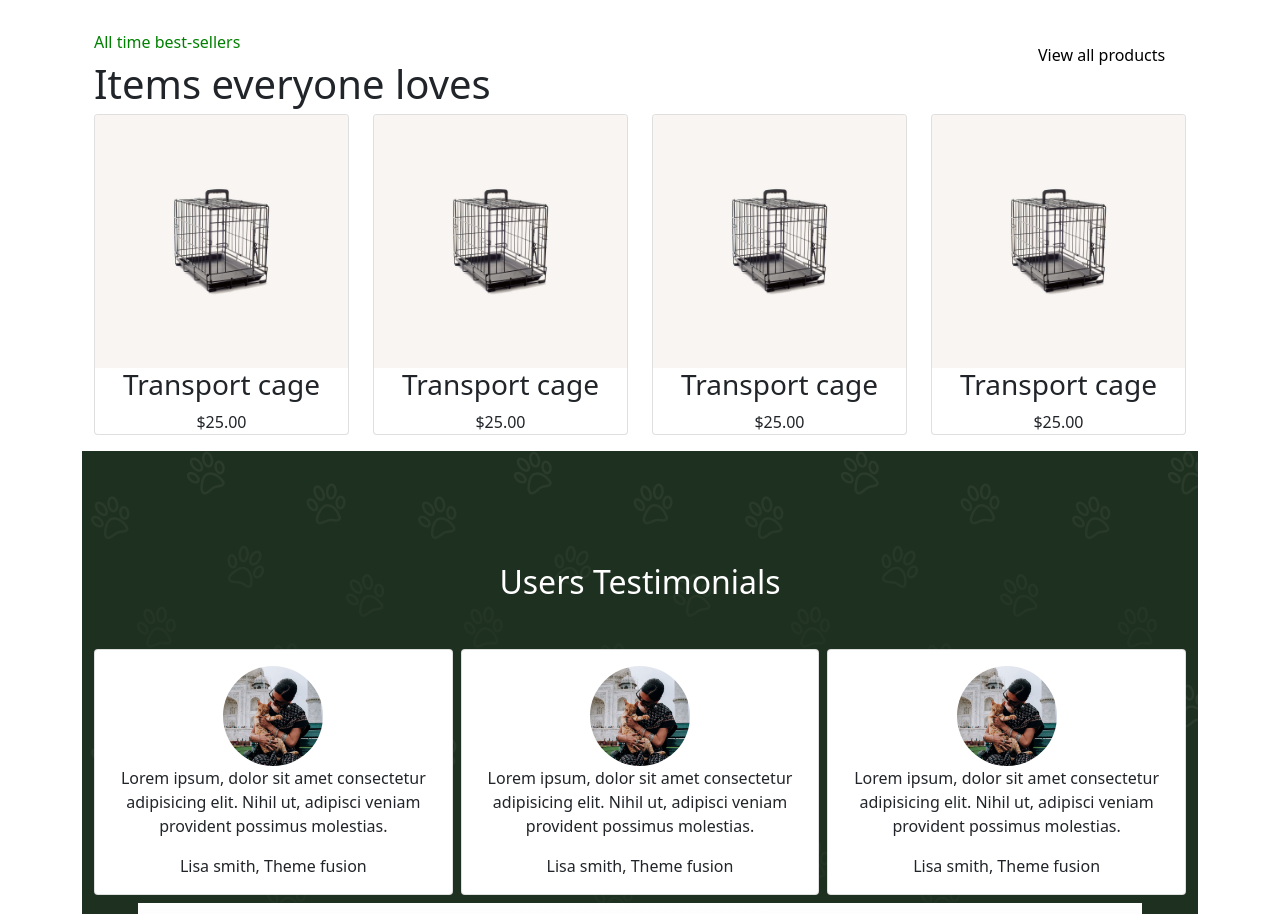
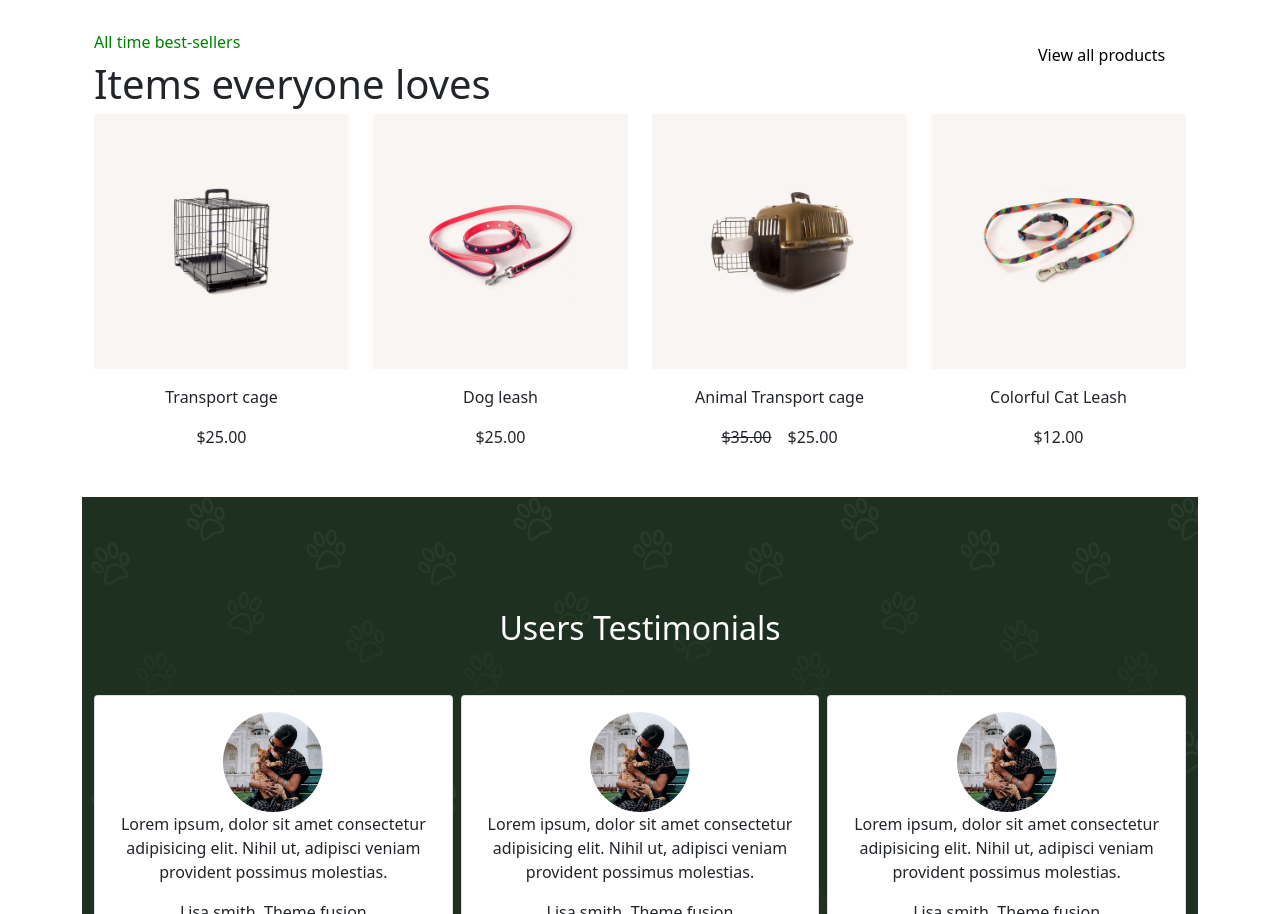
Before and after one commit to erkrabbo/proj-html-vuejs, a Vue app: page / in a window 1280 px wide. Shown: the part 2523-3437 px from the top of the page. Built offline with nearby package versions, Linux system fonts and the light colour scheme; a web font is replaced by a local one.

Commit message:
best sellers dinamici

```diff
--- a/src/components/PetBestSellers.vue
+++ b/src/components/PetBestSellers.vue
@@ -11,7 +11,31 @@
         </div>
       </div>
       <div class="row row-cols-1 row-cols-md-2 row-cols-lg-4">
-        <div class="col">
+        <div v-for="(item, index) in dataBestSellers" :key="index" class="col">
+          <div class="card h-100 border-0">
+            <img :src="require('../assets/img/' + item.img)" :alt="item.name" class="card-img-top">
+            <div class="card-body">
+              <div class="card-text">
+                <p>{{ item.name }}</p>
+                <p v-if="item.sale">
+                  <span class="discount-price">{{item.price}}</span>
+                  <span>{{ item.discountPrice }}</span>
+                </p>
+                <span v-else >{{ item.price }}</span>
+              </div>
+            </div>
+          </div>
+        </div>
+        <!-- <div class="col">
+          <div class="card">
+            <img :src="require('../assets/img/product-21.jpg')" alt="" class="card-img-top">
+            <div class="card-text">
+              <h3>Transport cage</h3>
+              <span>$25.00</span>
+            </div>
+          </div>
+        </div> -->
+        <!-- <div class="col">
           <div class="card">
             <img :src="require('../assets/img/product-21.jpg')" alt="" class="card-img-top">
             <div class="card-text">
@@ -28,25 +52,7 @@
               <span>$25.00</span>
             </div>
           </div>
-        </div>
-        <div class="col">
-          <div class="card">
-            <img :src="require('../assets/img/product-21.jpg')" alt="" class="card-img-top">
-            <div class="card-text">
-              <h3>Transport cage</h3>
-              <span>$25.00</span>
-            </div>
-          </div>
-        </div>
-        <div class="col">
-          <div class="card">
-            <img :src="require('../assets/img/product-21.jpg')" alt="" class="card-img-top">
-            <div class="card-text">
-              <h3>Transport cage</h3>
-              <span>$25.00</span>
-            </div>
-          </div>
-        </div>
+        </div> -->
       </div>
     </div>
   </section>
@@ -56,7 +62,10 @@
 import PetButton from './PetButton.vue'
 export default {
   components: { PetButton },
-  name: 'PetBestSellers'
+  name: 'PetBestSellers',
+  props: {
+    dataBestSellers: Array
+  }
 }
 </script>
 
@@ -64,4 +73,8 @@ export default {
   .green{
     color: green;
   }
+  .discount-price{
+    text-decoration: line-through;
+    margin-right: 1em;
+  }
 </style>
--- a/src/components/PetShopPreview.vue
+++ b/src/components/PetShopPreview.vue
@@ -29,7 +29,7 @@
           <p>New arrivals weekly</p>
           <pet-button data-content="Learn more about us" data-class="button-white"/>
       </div> -->
-      <pet-best-sellers />
+      <pet-best-sellers :data-best-sellers="bestSellers" />
       <pet-users-testimonials class="pb-5" />
       <pet-newsletter />
       <pet-blog />
@@ -45,7 +45,7 @@
 </template>
 
 <script>
-import { shopCategories, foodCategories } from './store'
+import { shopCategories, foodCategories, bestSellers } from './store'
 // import PetButton from './PetButton.vue'
 import PetFoodCatCard from './PetFoodCatCard.vue'
 import PetBestSellers from './PetBestSellers.vue'
@@ -73,6 +73,9 @@ export default {
     },
     foodCategories () {
       return foodCategories
+    },
+    bestSellers () {
+      return bestSellers
     }
   },
   mounted () {
--- a/src/components/store.js
+++ b/src/components/store.js
@@ -67,10 +67,38 @@ const state = Vue.observable({
       type: 'Frozen',
       img: 'food-transparent-16.png'
     }
+  ],
+  bestSellers: [
+    {
+      img: 'product-21.jpg',
+      name: 'Transport cage',
+      price: '$25.00',
+      sale: false
+    },
+    {
+      img: 'product-20.jpg',
+      name: 'Dog leash',
+      price: '$25.00',
+      sale: false
+    },
+    {
+      img: 'product-16.jpg',
+      name: 'Animal Transport cage',
+      price: '$35.00',
+      sale: true,
+      discountPrice: '$25.00'
+    },
+    {
+      img: 'product-11.jpg',
+      name: 'Colorful Cat Leash',
+      price: '$12.00',
+      sale: false
+    }
   ]
 })
 export const shopCategories = [...state.shopCategories]
 export const foodCategories = [...state.foodCat]
+export const bestSellers = [...state.bestSellers]
 
 export default {
   shopCategories: [...state.shopCategories]
```
